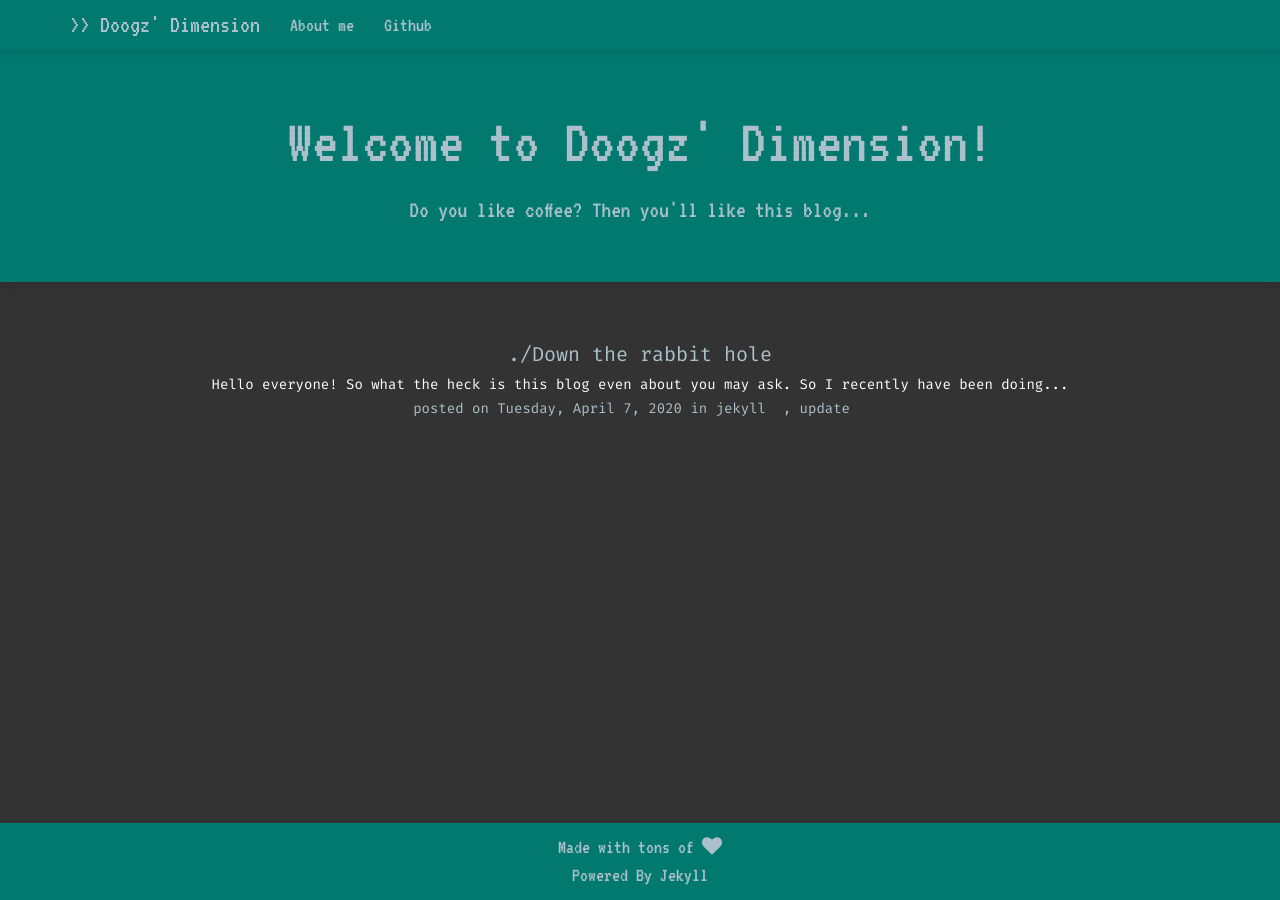
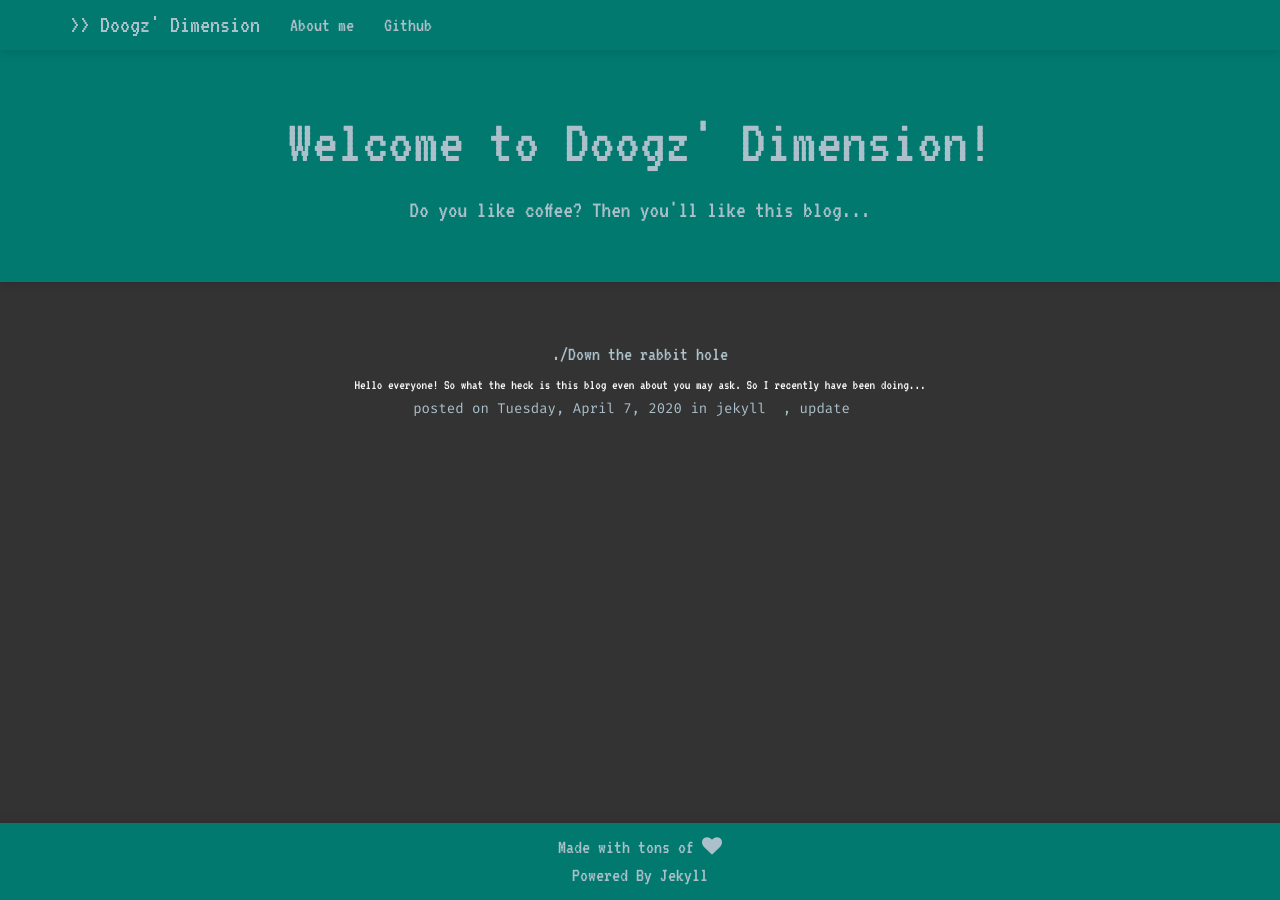
Before and after one commit to wdoogz/wdoogz.github.io, a Jekyll site: the page built from index.html, in a window 1280 px wide. Built offline with Jekyll 4.4.1, drawn with Linux system fonts in a browser that asks for light colours; nearby versions of some CDN libraries; some web fonts are replaced.

Commit message:
Update main.scss

```diff
--- a/css/main.scss
+++ b/css/main.scss
@@ -87,12 +87,14 @@ padding-bottom: 2em;
 
 .post-title{
   font-size: 20px !important;
+  font-family: "VT323";
 color:  #abc0ca !important;
 }
 
 .post-excerpt{
   color: white !important;
 padding-top: 0.5em;
+  font-family: "VT323";
 padding-bottom: 0.3em;
 }
 .post-title-main{
```
